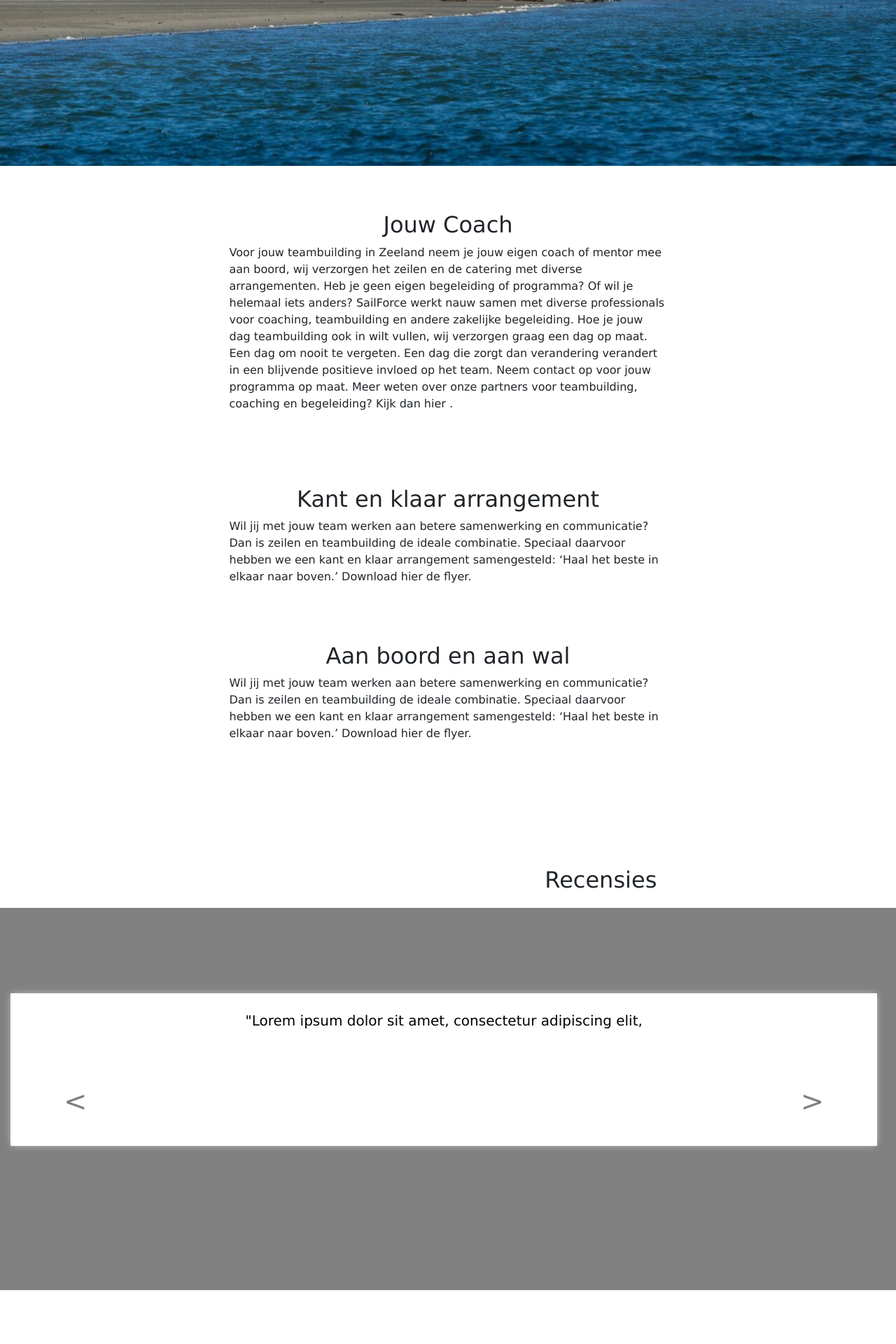
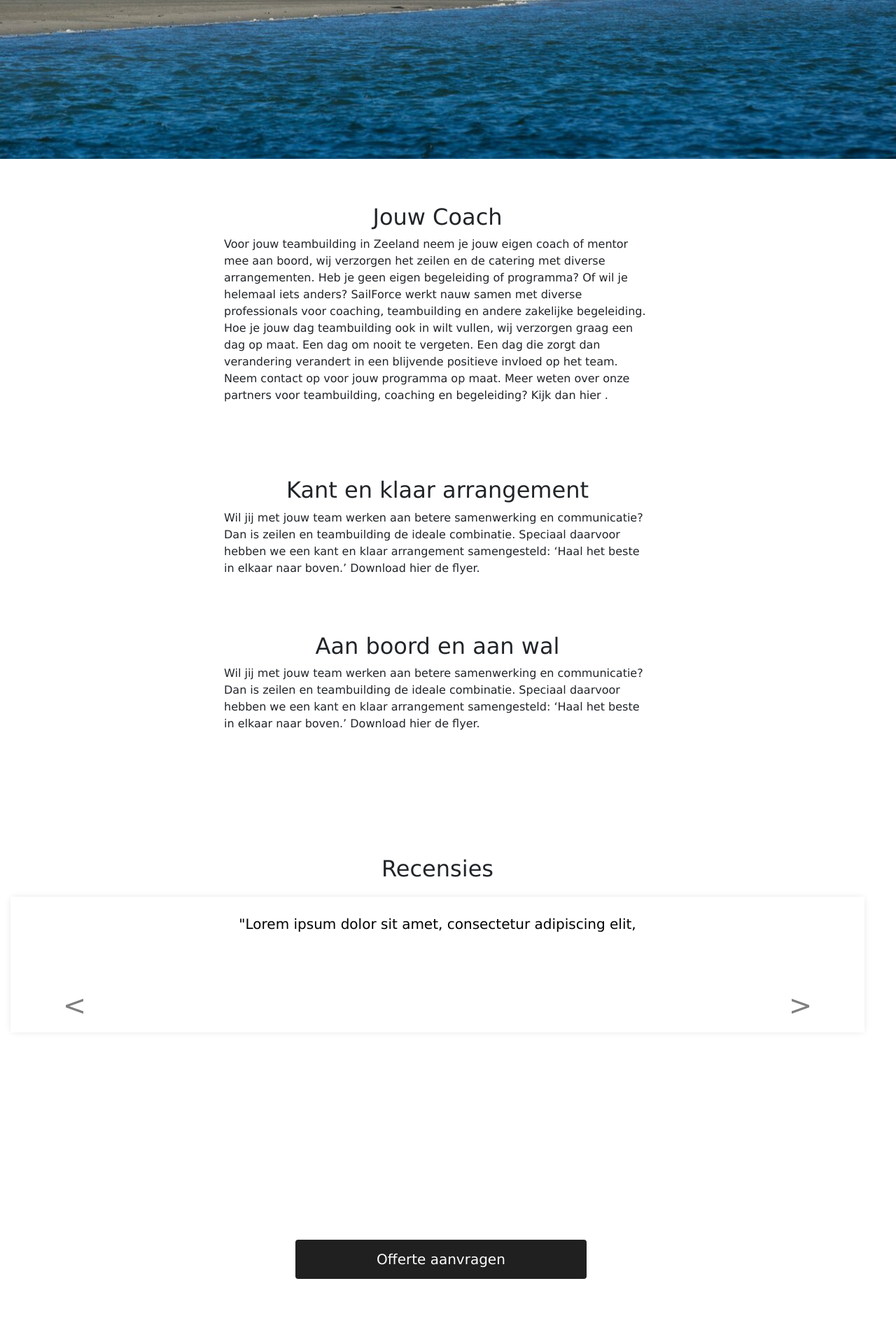
Before and after one commit to Dnarloch99/Sailforce, a PHP site: page / in a window 1280 px wide. Shown: the part 1880-3800 px from the top of the page at 70% size. Run offline with PHP 8.4, Linux system fonts and the light colour scheme; some libraries are stand-ins or nearby versions; grey boxes are pictures that could not be loaded.

Commit message:
Hele site responsive

```diff
--- a/Public/index.html
+++ b/Public/index.html
@@ -51,11 +51,12 @@
     <img class="card-img-top" src="Header_image.jpg" alt="">
   </div>
 
-</div>
+
 
 <br>
 <br>
 <br>
+
         <!-- de buttons -->
 <div class="container">
     <div class="row">
@@ -75,7 +76,7 @@
     <br>
 <br>
 <br>
-
+</div>
 
     <!-- eerste tekst stuk -->
     <div class="row">
@@ -113,23 +114,6 @@ land voor teambuilding. </p>
 
     <br>
 
-
-
-
-
-
-
- <!-- einde tweede tekstvlak -->
-
-
-
-    <script src="https://code.jquery.com/jquery-3.2.1.slim.min.js" integrity="sha384-KJ3o2DKtIkvYIK3UENzmM7KCkRr/rE9/Qpg6aAZGJwFDMVNA/GpGFF93hXpG5KkN" crossorigin="anonymous"></script>
-    <script src="https://cdnjs.cloudflare.com/ajax/libs/popper.js/1.12.9/umd/popper.min.js" integrity="sha384-ApNbgh9B+Y1QKtv3Rn7W3mgPxhU9K/ScQsAP7hUibX39j7fakFPskvXusvfa0b4Q" crossorigin="anonymous"></script>
-    <script src="https://maxcdn.bootstrapcdn.com/bootstrap/4.0.0/js/bootstrap.min.js" integrity="sha384-JZR6Spejh4U02d8jOt6vLEHfe/JQGiRRSQQxSfFWpi1MquVdAyjUar5+76PVCmYl" crossorigin="anonymous"></script>
-
-
-
-
           <!-- derde tekstvlak -->
     <div class="row">
     <div class="col-sm-3"><br /></div>
@@ -163,7 +147,7 @@ teambuilding de ideale combinatie. Speciaal daarvoor hebben we een kant en klaar
 <br>
     <!-- titel recensies-->
     <div class="row">
-    <div class="col-sm-5"><br /></div>
+    <div class="col-sm-3"><br /></div>
     <div class="tekst col-sm-6">
         <h2>Recensies</h2>
     </div>
@@ -171,7 +155,7 @@ teambuilding de ideale combinatie. Speciaal daarvoor hebben we een kant en klaar
      <!-- dit is de slider -->
 <div class="container-fluid reviews">
     <div class="row">
-    <div class="col-sm-6">
+    <div class="col-sm-12">
     <div id="carousel-container">
     <div id="carouselContent" class="carousel slide" data-ride="carousel">
         <div class="carousel-inner" role="listbox">
@@ -218,21 +202,13 @@ $('.carousel').carousel({
     </div>
 </div>
 
-
-
-
-
-
-<br>
-<br>
-<br>
-<br>
-<br>
-
  <!-- offerte aanvraag knop -->
-
-<button class="button" style="vertical-align:middle"><span>Offerte aanvragen </span></button>
-
+<div class="container-fluid">
+<div class="row">
+    <div class="col-sm-4"> <br /></div>
+<button class="button col-sm-4" style="vertical-align:middle"><span>Offerte aanvragen </span></button>
+</div>
+</div>
 
  <!-- einde offerte aanvraag knop -->
 
@@ -253,5 +229,11 @@ $('.carousel').carousel({
 </div>
 
 
+    <script src="https://code.jquery.com/jquery-3.2.1.slim.min.js" integrity="sha384-KJ3o2DKtIkvYIK3UENzmM7KCkRr/rE9/Qpg6aAZGJwFDMVNA/GpGFF93hXpG5KkN" crossorigin="anonymous"></script>
+    <script src="https://cdnjs.cloudflare.com/ajax/libs/popper.js/1.12.9/umd/popper.min.js" integrity="sha384-ApNbgh9B+Y1QKtv3Rn7W3mgPxhU9K/ScQsAP7hUibX39j7fakFPskvXusvfa0b4Q" crossorigin="anonymous"></script>
+    <script src="https://maxcdn.bootstrapcdn.com/bootstrap/4.0.0/js/bootstrap.min.js" integrity="sha384-JZR6Spejh4U02d8jOt6vLEHfe/JQGiRRSQQxSfFWpi1MquVdAyjUar5+76PVCmYl" crossorigin="anonymous"></script>
+
+
+
   </body>
 </html>
--- a/Public/style.css
+++ b/Public/style.css
@@ -5,7 +5,9 @@ body, html {
 .container {
     width:100%;
 }
-
+.row {
+    width:100%;
+}
 
     /*Header*/
 
@@ -132,7 +134,7 @@ body, html {
 .navbar .nav-item .nav-link {
     color:white;
 }
- /*parallax css*/
+    /*parallax css*/
 
 .parallax {
     /* The image used */
@@ -157,12 +159,9 @@ body, html {
 
     #carousel-container {
         background: #fff;
-        margin-top:12%;
         margin-bottom:5%;
         height:40%;
-        width: 203%;
-        margin-top: 20%;
-        margin-bottom: 20%;
+        margin-bottom: 15%;
         box-shadow : 0 0 10px -2px #ddd ;
     }
     /* slider buttons links&rechts*/
@@ -198,20 +197,8 @@ body, html {
 }
     /*video slider*/
 
-
-
-
-/*    Youtube placeholder*/
-
-.yt_place {
-    margin-left:6%;
-    height:100%;
-    width:100%;
-    padding:1%;
-}
-
 .reviews {
-    background-color:grey;
+    background-color:white;
     margin-top:1%;
 }
 
@@ -228,11 +215,10 @@ body, html {
   text-align: center;
   font-size: 20px;
   padding: 13px;
-  width: 230px;
+/*  width: 230px;*/
   transition: all 0.5s;
   cursor: pointer;
   margin: 5px;
-    margin-left: 42%;
   font-family: PF Din Stencil, Verdana;
 }
 
@@ -248,12 +234,11 @@ body, html {
   position: absolute;
   opacity: 0;
   top: 0;
-  right: -20px;
   transition: 0.5s;
 }
 
 .button:hover span {
-  padding-right: 25px;
+    padding-right: 25px;
 }
 
 .button:hover span:after {
@@ -273,23 +258,8 @@ body, html {
     font-family:PF Din Stencil, Verdana;
 }
 
-.tekstvlak {
-text-align: left;
-margin-left:  242px;
-}
-
 h2 {
 text-align: center;
-}
-
-.tekstvlak2 {
-text-align: left;
-margin-left: 244px;
-}
-
-.tekstvlak3 {
-text-align: left;
-margin-left:  407px;
 }
 /*Footer*/
 
```
